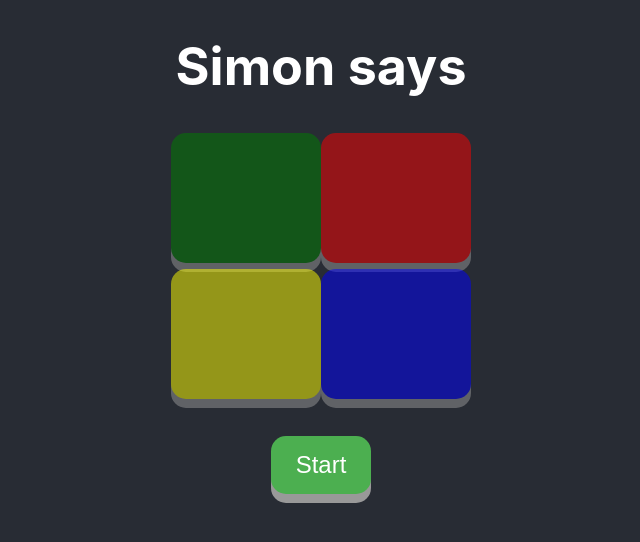
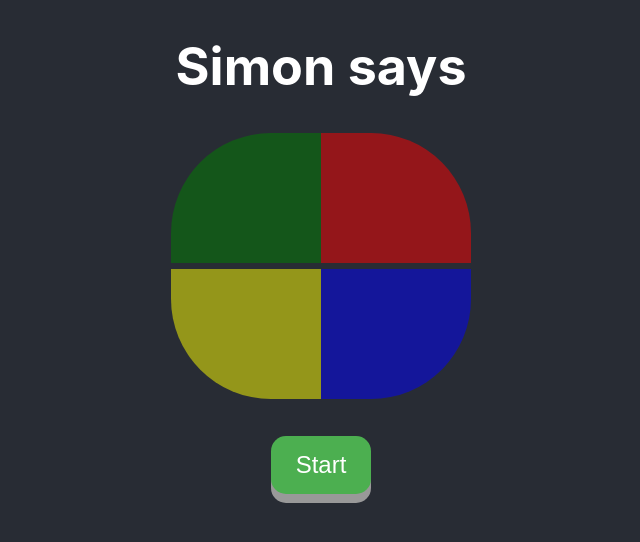
Before and after one commit to stevensnoeijen/simon, a React (Create React App) app in the folder simon/: page / in a window 1280 px wide. Shown: the top 542 px of the page, without its empty margins (319-959 px from the left). Built offline with nearby package versions, Linux system fonts and the light colour scheme.

Commit message:
changed buttons to quarter-circles changed click animation to to scale

```diff
--- a/simon/src/App.js
+++ b/simon/src/App.js
@@ -30,11 +30,11 @@ export class App extends React.Component {
         </header>
         <div className="App-body">
           <div>
-            <div className={'button ' + (this.state.green ? "on" : "off")} style={{backgroundColor: 'green'}} onClick={() => this.onButtonClick('green')}></div>
-            <div className={'button ' + (this.state.red ? "on" : "off")} style={{backgroundColor: 'red'}} onClick={() => this.onButtonClick('red')}></div>
+            <div className={'quarter-circle-top-left button ' + (this.state.green ? "on" : "off")} style={{backgroundColor: 'green'}} onClick={() => this.onButtonClick('green')}></div>
+            <div className={'quarter-circle-top-right button ' + (this.state.red ? "on" : "off")} style={{backgroundColor: 'red'}} onClick={() => this.onButtonClick('red')}></div>
             <br/>
-            <div className={'button ' + (this.state.yellow ? "on" : "off")} style={{backgroundColor: 'yellow'}} onClick={() => this.onButtonClick('yellow')}></div>
-            <div className={'button ' + (this.state.blue ? "on" : "off")} style={{backgroundColor: 'blue'}} onClick={() => this.onButtonClick('blue')}></div>
+            <div className={'quarter-circle-buttom-left button ' + (this.state.yellow ? "on" : "off")} style={{backgroundColor: 'yellow'}} onClick={() => this.onButtonClick('yellow')}></div>
+            <div className={'quarter-circle-bottom-right button ' + (this.state.blue ? "on" : "off")} style={{backgroundColor: 'blue'}} onClick={() => this.onButtonClick('blue')}></div>
           </div>
 
           <br/>
--- a/simon/src/App.scss
+++ b/simon/src/App.scss
@@ -1,3 +1,5 @@
+$button-size: 100px;
+
 .App {
   text-align: center;
   background-color: #282c34;
@@ -16,7 +18,8 @@
   }
 }
 
-.App-header, .App-body {
+.App-header,
+.App-body {
   display: flex;
   flex-direction: column;
   align-items: center;
@@ -48,8 +51,6 @@
   text-align: center;
   outline: none;
   border: none;
-  border-radius: 15px;
-  box-shadow: 0 9px #999;
 }
 
 .on {
@@ -61,8 +62,7 @@
 }
 
 .button:active {
-  box-shadow: 0 5px #666;
-  transform: translateY(4px);
+  transform: scale(.95, .95) ;
   opacity: 0.75;
 }
 
@@ -73,18 +73,18 @@ button {
   cursor: pointer;
   outline: none;
   color: #fff;
-  background-color: #4CAF50;
+  background-color: #4caf50;
   border: none;
   border-radius: 15px;
   box-shadow: 0 9px #999;
 }
 
 button:disabled {
-  opacity: .5;
+  opacity: 0.5;
 }
 
 button:hover {
-  background-color: #3e8e41
+  background-color: #3e8e41;
 }
 
 button:active {
@@ -92,3 +92,16 @@ button:active {
   box-shadow: 0 5px #666;
   transform: translateY(4px);
 }
+
+.quarter-circle-bottom-right {
+  border-radius: 0 0 $button-size 0;
+}
+.quarter-circle-buttom-left {
+  border-radius: 0 0 0 $button-size;
+}
+.quarter-circle-top-right {
+  border-radius: 0 $button-size 0 0;
+}
+.quarter-circle-top-left {
+  border-radius: $button-size 0 0 0;
+}
```
